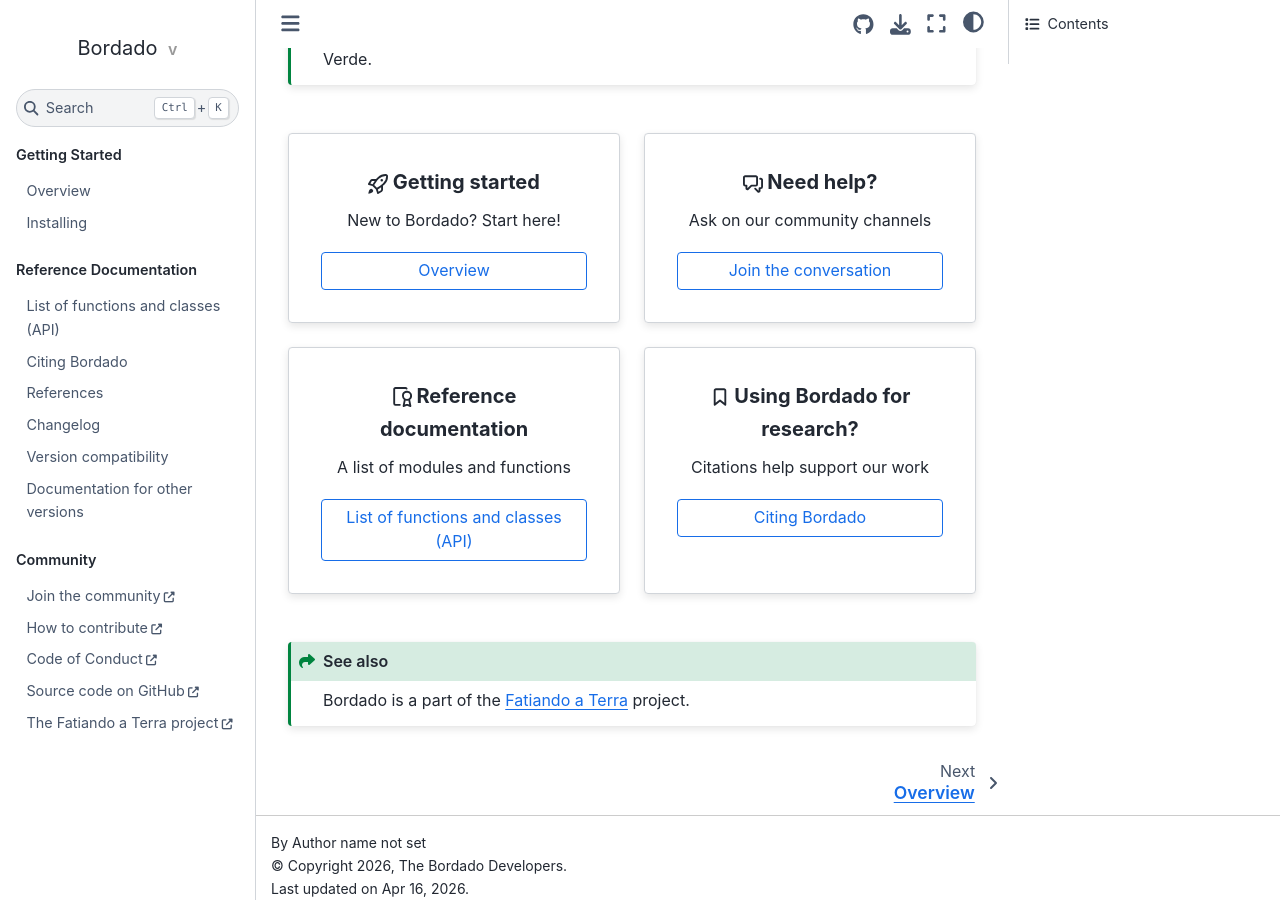
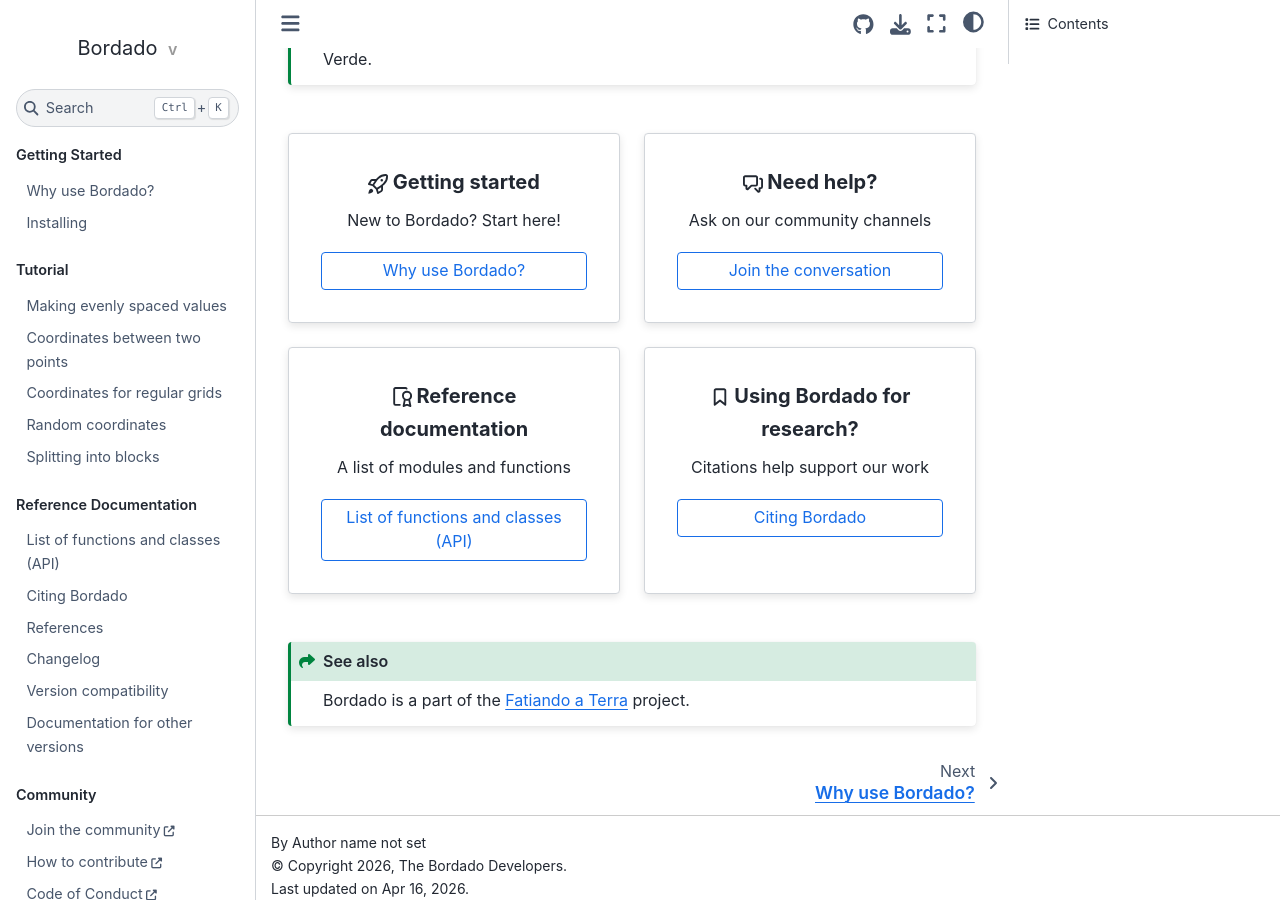
Before and after one commit to fatiando/bordado, a Sphinx documentation site: the page built from doc/index.rst, in a window 1280 px wide and 900 px high, scrolled down 533 px. Built offline with Sphinx 7.4.7 and the Sphinx Book theme 1.1.4, drawn with Linux system fonts in a browser that asks for light colours; the version number could not be read and is left out; some of the changed lines change nothing that is shown.

Commit message:
Start structuring a tutorial for Bordado
Moved some elements from the Overview to tutorial sections. Added some
placeholder sections and will pad out the ones we had some text for
already.

```diff
--- a/doc/index.rst
+++ b/doc/index.rst
@@ -98,6 +98,17 @@
     install.rst
 
 .. toctree::
+    :hidden:
+    :maxdepth: 1
+    :caption: Tutorial
+
+    tutorial/line.rst
+    tutorial/profile.rst
+    tutorial/grid.rst
+    tutorial/random.rst
+    tutorial/split.rst
+
+.. toctree::
     :maxdepth: 1
     :hidden:
     :caption: Reference Documentation
--- a/doc/overview.rst
+++ b/doc/overview.rst
@@ -1,7 +1,7 @@
 .. _overview:
 
-Overview
-========
+Why use Bordado?
+================
 
 The main purpose of Bordado is to facilitate **generating coordinates for
 evenly spaced points**.
@@ -32,205 +32,79 @@
 
 .. jupyter-execute::
 
-   import bordado as bd
+    import bordado as bd
 
-Checkout the ":ref:`api`" for a full list of all that Bordado offers.
+.. tip::
 
-Generating evenly spaced values
--------------------------------
+    Checkout the ":ref:`api`" for a full list of all that Bordado offers.
 
-Let's say we want to generate values between 0 and 10 with an interval of 0.5.
-We can use function :func:`bordado.line_coordinates` to do this by doing some
-maths to figure out that we need 21 points for this (don't forget the extra one
-because of the end point):
+We'll also import :mod:`numpy` to use for some comparisons.
 
 .. jupyter-execute::
 
-   values = bd.line_coordinates(0, 10, size=21)
-   print(values)
+    import numpy as np
 
-Or we could pass the ``spacing`` argument to :func:`~bordado.line_coordinates`
-instead and let Bordado do the maths:
+
+Generating evenly spaced points
+-------------------------------
+
+As a first taste, let's see how to generate values between two extremes, but
+passing the spacing between values instead of the number of values:
 
 .. jupyter-execute::
 
-   values = bd.line_coordinates(0, 10, spacing=0.5)
-   print(values)
+    values = bd.line_coordinates(0, 10, spacing=1)
+    print(values)
 
-We can also optionally generate values at the middle of the 0.5 wide cells
-instead of at their borders by passing the ``pixel_register`` argument:
+Notice how both extremes are included, contrasting with :func:`numpy.arange`:
 
 .. jupyter-execute::
 
-   values_pixel = bd.line_coordinates(0, 10, spacing=0.5, pixel_register=True)
-   print(values_pixel)
+    values_arange = np.arange(0, 10, 1)
+    print(values_arange)
 
-Notice that when using pixel-registration, there will be one less value because
-we're calculating the number of intervals instead of the number of borders:
+Another nice thing is that :func:`~bordado.line_coordinates` will round the
+spacing if it's not a multiple of the interval, guaranteeing that the
+interval boundaries are always present:
 
 .. jupyter-execute::
 
-   print(values.size, values_pixel.size)
+    values = bd.line_coordinates(0, 10, spacing=1.3)
+    print("Bordado:", values)
+    values_arange = np.arange(0, 10, 1.3)
+    print("Numpy:", values_arange)
 
-Another benefit of using Bordado is that it will automatically adjust the
-spacing to make it fit the given interval:
+We can also ask it to adjust the interval instead of the spacing:
 
 .. jupyter-execute::
 
-   values = bd.line_coordinates(0, 10, spacing=0.6)
-   print(values)
+    values = bd.line_coordinates(0, 10, spacing=1.3, adjust="region")
+    print(values)
 
-This way, you can provide an approximate spacing that you desire without having
-to calculate the exact spacing that would be a multiple of your interval.
-But if the spacing is important and must be preserved, we can ask Bordado do
-adjust the interval (we call it a *region*) instead:
+The same logic applies to regular grids with :func:`bordado.grid_coordinates`,
+which generates the values and uses :func:`numpy.meshgrid` appropriately:
 
 .. jupyter-execute::
 
-   values = bd.line_coordinates(0, 10, spacing=0.6, adjust="region")
-   print(values)
+    x, y = bd.grid_coordinates(region=(0, 10, 10, 20), spacing=1.3)
+    print(x)
+    print(y)
 
-This same logic also applies to multidimensional sets of values or coordinates,
-for example those belonging to regular grids.
-
-
-Regular grids
--------------
-
-Function :func:`bordado.grid_coordinates` combines
-:func:`~bordado.line_coordinates` to generate sets of coordinates for grids.
-For example, this is how we generate coordinates for a 2D grid:
-
-.. jupyter-execute::
-
-   coordinates = bd.grid_coordinates((0, 10, -5, 5), spacing=2)
-   for i, c in enumerate(coordinates):
-       print(f"coordinate {i}:")
-       print(c)
-
-The first argument to :func:`~bordado.grid_coordinates` is called a **region**
-in Bordado and it specifies the boundaries of the domain which contains the
-grid.
-
-.. hint::
-
-   The **region** will always have an even number of elements. Each pair is the
-   minimum and maximum value along a dimension of the grid. In our example, the
-   first coordinate is between 0 and 10 and the send between -5 and 5.
-
-The coordinates are returned as a :class:`tuple` of numpy arrays that have
-dimensions compatible with the number of elements in the region.
-We can make multidimensional grids by adding more elements to the region:
-
-.. jupyter-execute::
-
-   coordinates = bd.grid_coordinates((0, 9, -3, 3, 6, 12), spacing=3)
-   for i, c in enumerate(coordinates):
-       print(f"coordinate {i}:")
-       print(c)
-       print()
-
-Just like with :func:`~bordado.line_coordinates`, we can pass a spacing that
-isn't exactly a multiple of the dimensions of the region:
-
-.. jupyter-execute::
-
-   coordinates = bd.grid_coordinates((0, 10, -5, 5), spacing=2.6)
-   for i, c in enumerate(coordinates):
-       print(f"coordinate {i}:")
-       print(c)
-
-And we can also adjust the region instead of the spacing:
-
-.. jupyter-execute::
-
-   coordinates = bd.grid_coordinates(
-       (0, 10, -5, 5), spacing=2.6, adjust="region",
-   )
-   for i, c in enumerate(coordinates):
-       print(f"coordinate {i}:")
-       print(c)
-
-Bordado also offers a lot more than generating coordinates. Let's see how we
-can use it to split points as well.
-
-Splitting into blocks
----------------------
-
-Bordado has function :func:`bordado.block_split` that can provide indices for
-segmenting coordinate arrays according to spatial blocks.
-For example, let's make some random coordinates with
-:func:`bordado.random_coordinates` and then divide them into blocks of a given
-size:
-
-.. jupyter-execute::
-
-   coordinates = bd.random_coordinates(
-       (20, 30, -50, -44), size=500, random_seed=42,
-   )
-
-.. note::
-
-   The ``coordinates`` is a tuple with two 1d-arrays, one for each coordinate
-   of our 2-dimensional region.
-
-Then we can use :func:`~bordado.block_split` to get the indexers that split
-these points into evenly sized blocks:
-
-.. jupyter-execute::
-
-   block_coordinates, labels = bd.block_split(coordinates, block_size=2)
-   print(labels)
-
-The labels are the number of the block to which each point belongs. For
-example, these are the coordinates of the points that fall inside block 1:
-
-.. jupyter-execute::
-
-   for c in coordinates:
-       print(c[labels==1])
-
-The ``block_coordinates`` is a tuple with the coordinates of the center of each
-block:
-
-.. jupyter-execute::
-
-   for c in block_coordinates:
-       print(c)
-
-Let's use :mod:`matplotlib` to plot this so we can understand it better. We'll
-plot the block centers as stars and a scatter of the points colored according
-to which block they belong:
-
-.. jupyter-execute::
-
-   import matplotlib.pyplot as plt
-
-   fig, ax = plt.subplots(1, 1, figsize=(9, 5))
-   tmp = ax.scatter(coordinates[0], coordinates[1], c=labels, cmap="tab20")
-   fig.colorbar(tmp, label="Block number")
-   ax.plot(block_coordinates[0], block_coordinates[1], "*k", markersize=10)
-   plt.show()
-
-.. seealso::
-
-   The keen-eyed among you might have noticed that the coordinates of the block
-   centers are **not spaced by 2** (the block size). This is because by default
-   :func:`~bordado.block_split` extracts the region that is divided into blocks
-   from the input data, which are random and there are no points exactly on the
-   region boundaries. You can pass a ``region`` argument to make this be exact
-   if desired.
 
 Explore the rest!
 -----------------
 
 That's a brief overview of the functionality in Bordado but there's plenty
-more! Have a look at the ":ref:`api`" and the documentation for each function.
-
-If you have any questions, please ask on any of the `Fatiando a Terra community
-channels <https://www.fatiando.org/contact>`__! We're also always looking for
-more people to get involved in the development. Leave us a message if that's
-you.
+more! We recommend going through our tutorial first, starting at
+":ref:`tutorial_line`".
+Then take a look at the ":ref:`api`" and the documentation for each function.
 
 Oh, and don't forget to :ref:`cite Bordado <citing>` if you use it in
 a publication!
+
+.. admonition:: Have questions?
+
+    Please ask on any of the `Fatiando a Terra community channels
+    <https://www.fatiando.org/contact>`__! We're also always looking for
+    feedback and more people to get involved in the development. Leave us a
+    message if that's you.
--- /dev/null
+++ b/doc/tutorial/grid.rst
@@ -0,0 +1,65 @@
+.. _tutorial_grid:
+
+Coordinates for regular grids
+=============================
+
+.. jupyter-execute::
+
+    import bordado as bd
+
+Function :func:`bordado.grid_coordinates` combines
+:func:`~bordado.line_coordinates` to generate sets of coordinates for grids.
+For example, this is how we generate coordinates for a 2D grid:
+
+.. jupyter-execute::
+
+    coordinates = bd.grid_coordinates((0, 10, -5, 5), spacing=2)
+    for i, c in enumerate(coordinates):
+       print(f"coordinate {i}:")
+       print(c)
+
+The first argument to :func:`~bordado.grid_coordinates` is called a **region**
+in Bordado and it specifies the boundaries of the domain which contains the
+grid.
+
+.. hint::
+
+    The **region** will always have an even number of elements. Each pair is the
+    minimum and maximum value along a dimension of the grid. In our example, the
+    first coordinate is between 0 and 10 and the send between -5 and 5.
+
+The coordinates are returned as a :class:`tuple` of numpy arrays that have
+dimensions compatible with the number of elements in the region.
+We can make multidimensional grids by adding more elements to the region:
+
+.. jupyter-execute::
+
+    coordinates = bd.grid_coordinates((0, 9, -3, 3, 6, 12), spacing=3)
+    for i, c in enumerate(coordinates):
+       print(f"coordinate {i}:")
+       print(c)
+       print()
+
+Just like with :func:`~bordado.line_coordinates`, we can pass a spacing that
+isn't exactly a multiple of the dimensions of the region:
+
+.. jupyter-execute::
+
+    coordinates = bd.grid_coordinates((0, 10, -5, 5), spacing=2.6)
+    for i, c in enumerate(coordinates):
+       print(f"coordinate {i}:")
+       print(c)
+
+And we can also adjust the region instead of the spacing:
+
+.. jupyter-execute::
+
+    coordinates = bd.grid_coordinates(
+       (0, 10, -5, 5), spacing=2.6, adjust="region",
+    )
+    for i, c in enumerate(coordinates):
+       print(f"coordinate {i}:")
+       print(c)
+
+Bordado also offers a lot more than generating coordinates. Let's see how we
+can use it to split points as well.
--- /dev/null
+++ b/doc/tutorial/line.rst
@@ -0,0 +1,62 @@
+.. _tutorial_line:
+
+Making evenly spaced values
+===========================
+
+.. jupyter-execute::
+
+    import bordado as bd
+
+Let's say we want to generate values between 0 and 10 with an interval of 0.5.
+We can use function :func:`bordado.line_coordinates` to do this by doing some
+maths to figure out that we need 21 points for this (don't forget the extra one
+because of the end point):
+
+.. jupyter-execute::
+
+   values = bd.line_coordinates(0, 10, size=21)
+   print(values)
+
+Or we could pass the ``spacing`` argument to :func:`~bordado.line_coordinates`
+instead and let Bordado do the maths:
+
+.. jupyter-execute::
+
+   values = bd.line_coordinates(0, 10, spacing=0.5)
+   print(values)
+
+We can also optionally generate values at the middle of the 0.5 wide cells
+instead of at their borders by passing the ``pixel_register`` argument:
+
+.. jupyter-execute::
+
+   values_pixel = bd.line_coordinates(0, 10, spacing=0.5, pixel_register=True)
+   print(values_pixel)
+
+Notice that when using pixel-registration, there will be one less value because
+we're calculating the number of intervals instead of the number of borders:
+
+.. jupyter-execute::
+
+   print(values.size, values_pixel.size)
+
+Another benefit of using Bordado is that it will automatically adjust the
+spacing to make it fit the given interval:
+
+.. jupyter-execute::
+
+   values = bd.line_coordinates(0, 10, spacing=0.6)
+   print(values)
+
+This way, you can provide an approximate spacing that you desire without having
+to calculate the exact spacing that would be a multiple of your interval.
+But if the spacing is important and must be preserved, we can ask Bordado do
+adjust the interval (we call it a *region*) instead:
+
+.. jupyter-execute::
+
+   values = bd.line_coordinates(0, 10, spacing=0.6, adjust="region")
+   print(values)
+
+This same logic also applies to multidimensional sets of values or coordinates,
+for example those belonging to regular grids.
--- /dev/null
+++ b/doc/tutorial/profile.rst
@@ -0,0 +1,4 @@
+.. _tutorial_profile:
+
+Coordinates between two points
+==============================
--- /dev/null
+++ b/doc/tutorial/random.rst
@@ -0,0 +1,4 @@
+.. _tutorial_random:
+
+Random coordinates
+==================
--- /dev/null
+++ b/doc/tutorial/split.rst
@@ -0,0 +1,72 @@
+.. _tutorial_split:
+
+Splitting into blocks
+=====================
+
+.. jupyter-execute::
+
+    import bordado as bd
+
+Bordado has function :func:`bordado.block_split` that can provide indices for
+segmenting coordinate arrays according to spatial blocks.
+For example, let's make some random coordinates with
+:func:`bordado.random_coordinates` and then divide them into blocks of a given
+size:
+
+.. jupyter-execute::
+
+   coordinates = bd.random_coordinates(
+       (20, 30, -50, -44), size=500, random_seed=42,
+   )
+
+.. note::
+
+   The ``coordinates`` is a tuple with two 1d-arrays, one for each coordinate
+   of our 2-dimensional region.
+
+Then we can use :func:`~bordado.block_split` to get the indexers that split
+these points into evenly sized blocks:
+
+.. jupyter-execute::
+
+   block_coordinates, labels = bd.block_split(coordinates, block_size=2)
+   print(labels)
+
+The labels are the number of the block to which each point belongs. For
+example, these are the coordinates of the points that fall inside block 1:
+
+.. jupyter-execute::
+
+   for c in coordinates:
+       print(c[labels==1])
+
+The ``block_coordinates`` is a tuple with the coordinates of the center of each
+block:
+
+.. jupyter-execute::
+
+   for c in block_coordinates:
+       print(c)
+
+Let's use :mod:`matplotlib` to plot this so we can understand it better. We'll
+plot the block centers as stars and a scatter of the points colored according
+to which block they belong:
+
+.. jupyter-execute::
+
+   import matplotlib.pyplot as plt
+
+   fig, ax = plt.subplots(1, 1, figsize=(9, 5))
+   tmp = ax.scatter(coordinates[0], coordinates[1], c=labels, cmap="tab20")
+   fig.colorbar(tmp, label="Block number")
+   ax.plot(block_coordinates[0], block_coordinates[1], "*k", markersize=10)
+   plt.show()
+
+.. seealso::
+
+   The keen-eyed among you might have noticed that the coordinates of the block
+   centers are **not spaced by 2** (the block size). This is because by default
+   :func:`~bordado.block_split` extracts the region that is divided into blocks
+   from the input data, which are random and there are no points exactly on the
+   region boundaries. You can pass a ``region`` argument to make this be exact
+   if desired.
```
